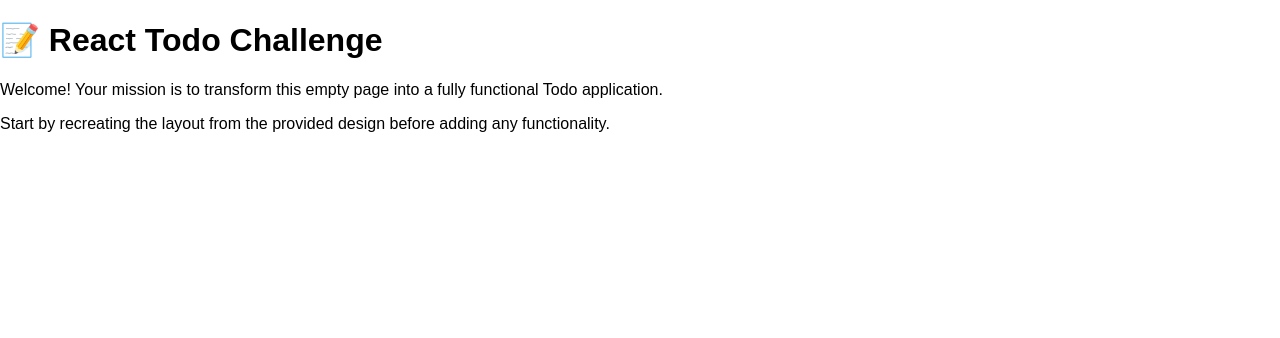
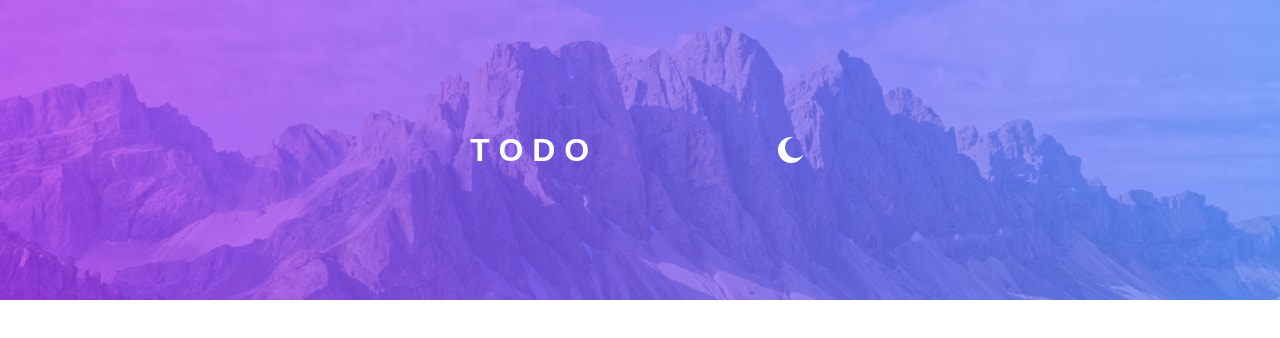
Before and after one commit to R3sty/react-to-do, a React (Vite) app: page / in a window 1280 px wide. Shown: the top 338 px of the page. Built offline with nearby package versions, Linux system fonts and the light colour scheme.

Commit message:
feat: Built a static header layout.

```diff
--- a/src/App.tsx
+++ b/src/App.tsx
@@ -1,12 +1,11 @@
 import "./App.css";
+import Header from "./components/Header";
 
 function App() {
   return (
-    <main className="app">
-      <h1>📝 React Todo Challenge</h1>
-      <p>Welcome! Your mission is to transform this empty page into a fully functional Todo application.</p>
-      <p>Start by recreating the layout from the provided design before adding any functionality.</p>
-    </main>
+    <>
+      <Header />
+    </>
   );
 }
 
--- /dev/null
+++ b/src/components/Header.css
@@ -0,0 +1,48 @@
+header {
+  background-image: url(../assets/images/bg-mobile-light.jpg);
+  background-size: cover;
+  width: 100%;
+  max-width: 430px;
+  height: 200px;
+  display: flex;
+  justify-content: center;
+  align-items: center;
+}
+
+.header-wrapper {
+  display: flex;
+  flex-direction: row;
+  justify-content: space-between;
+  align-items: center;
+  width: 100%;
+  max-width: 340px;
+}
+
+h1 {
+  color: #fff;
+}
+
+button {
+  border: none;
+  background: none;
+  cursor: pointer;
+  height: 30px;
+}
+
+img:hover {
+  filter: brightness(0) saturate(100%) invert(40%);
+}
+
+@media (min-width: 768px) {
+  header {
+    background-image: url(../assets/images/bg-desktop-light.jpg);
+    max-width: 100%;
+    height: 250px;
+  }
+}
+
+@media (min-width: 1024px) {
+  header {
+    height: 300px;
+  }
+}
--- /dev/null
+++ b/src/components/Header.tsx
@@ -0,0 +1,15 @@
+import "./Header.css";
+import logo from "../assets/images/icon-moon.svg";
+
+export default function Header() {
+  return (
+    <header className="headerContainer">
+      <div className="header-wrapper">
+        <h1>T O D O</h1>
+        <button aria-label="Theme toggle">
+          <img src={logo} />
+        </button>
+      </div>
+    </header>
+  );
+}
```
Also changed, not shown: 1 other file (tests, documents, lock files or other folders).
